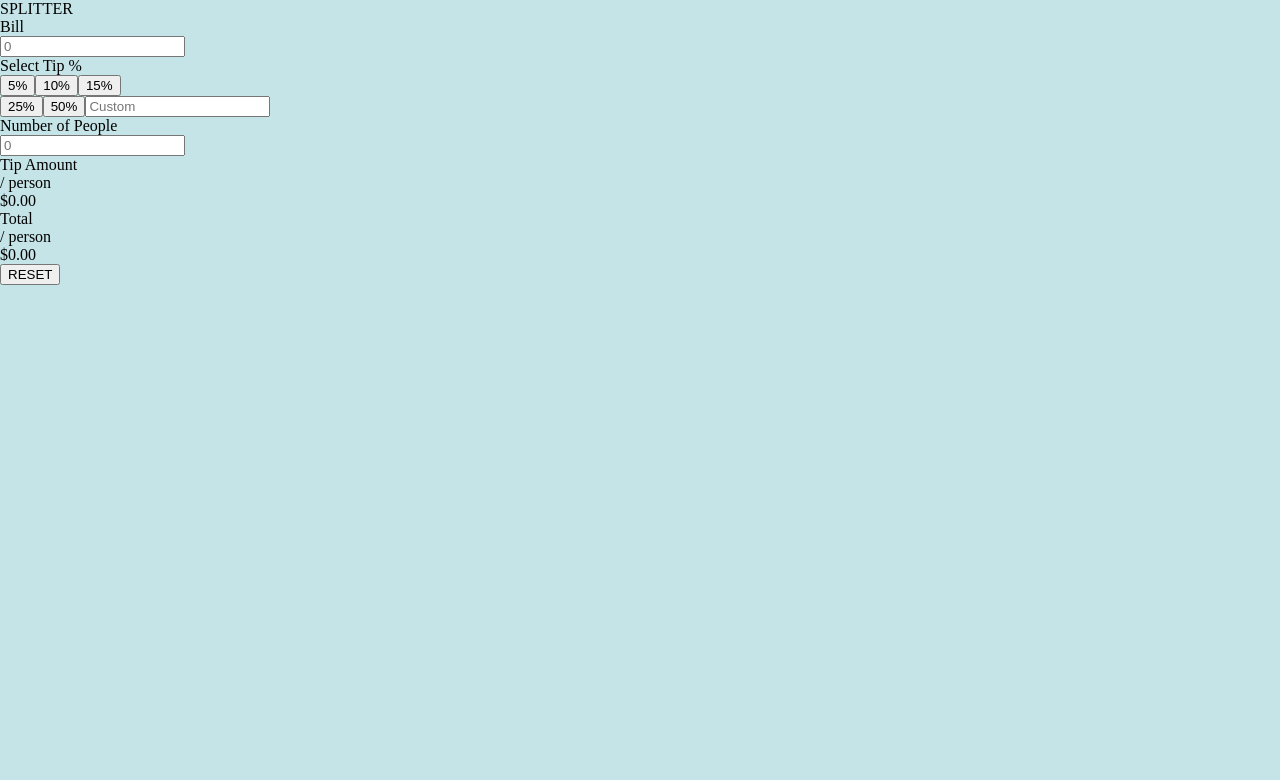
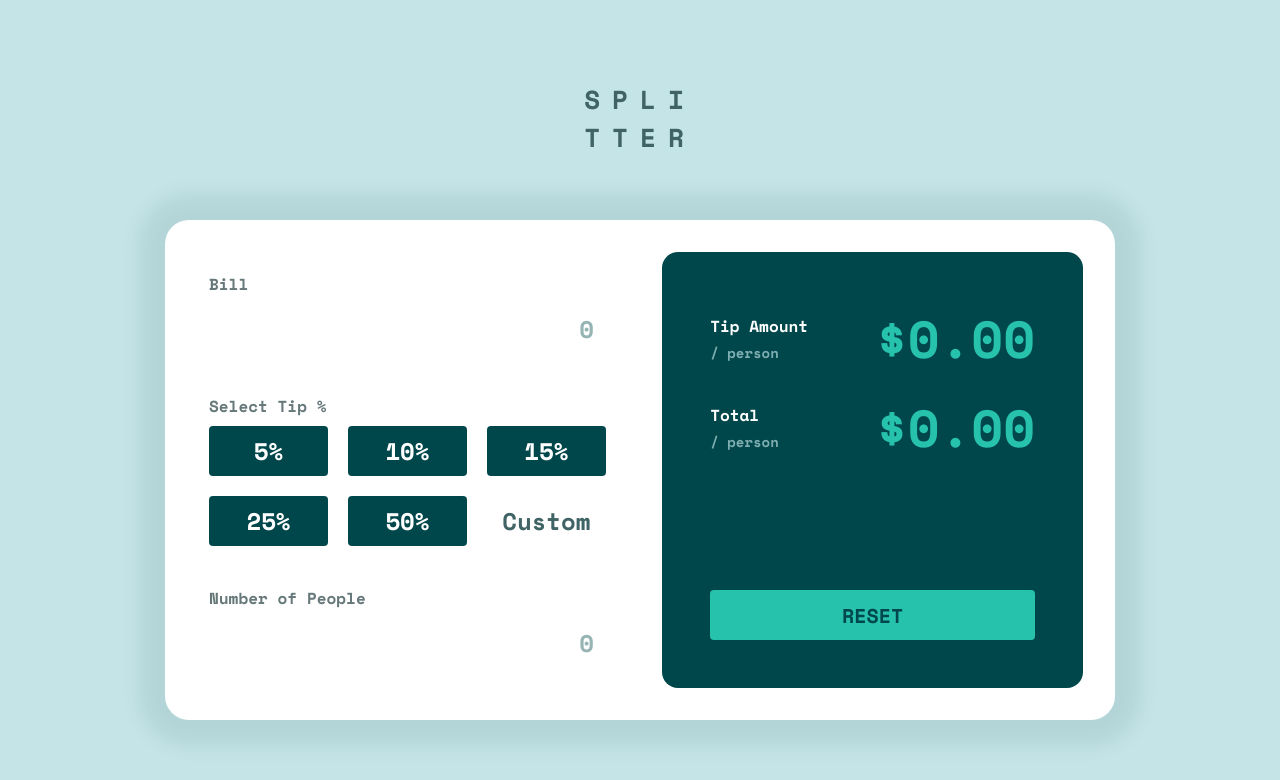
Before and after one commit to ayeyaiyai/splitter, a React (Vite) app: page / in a window 1280 px wide. Shown: the top 780 px of the page. Built offline with nearby package versions, Linux system fonts and the light colour scheme.

Commit message:
Set layout styling

```diff
--- a/src/App.css
+++ b/src/App.css
@@ -1,9 +1,170 @@
+@import url('https://fonts.googleapis.com/css2?family=Space+Mono:wght@700&display=swap');
+
 body {
   margin: 0;
 }
 
+button {
+  cursor: pointer;
+  transition: all 0.3s ease;
+}
+
+button:hover {
+  background-color: #9fe8df;
+}
+
+input {
+  text-align: end;
+}
+
+input, button {
+  border: none;
+  font-family: 'Space Mono', monospace;
+}
+
+input:focus {
+  outline: none !important;
+  border: 2px solid #59aa9d;
+  border-radius: 4px;
+}
+
 .splitter-container {
+  display: flex;
+  flex-direction: column;
+  justify-content: center;
+  align-items: center;
   height: 100vh;
   width: 100%;
   background-color: #c5e4e7;
+  font-family: 'Space Mono', monospace;
 }
+
+.splitter-title {
+  display: flex;
+  flex-direction: column;
+  color: #406365;
+  font-size: 26px;
+  letter-spacing: 12px;
+}
+
+.splitter-title-container {
+  margin-bottom: 64px;
+}
+
+.splitter-body {
+  display: flex;
+  justify-content: space-between;
+  align-items: center;
+  box-sizing: border-box;
+  padding: 32px;
+  background-color: white;
+  width: 950px;
+  height: 500px;
+  border-radius: 24px;
+  box-shadow: 0px 0px 20px 25px #00474b18;
+}
+
+.splitter-left {
+  box-sizing: border-box;
+  padding: 0px 12px;
+  display: flex;
+  flex-direction: column;
+  justify-content: space-around;
+  height: 100%;
+  width: 47.5%;
+}
+
+.section-label {
+  color: #66787a;
+  margin-bottom: 8px;
+}
+
+.splitter-input {
+  box-sizing: border-box;
+  padding: 0px 12px;
+  width: 100%;
+  height: 50px;
+  font-size: 24px;
+}
+
+.splitter-input::placeholder {
+  color: hsl(180, 16%, 65%);
+}
+
+.button-row {
+  display: flex;
+  justify-content: space-between;
+}
+
+.top-row {
+  margin-bottom: 20px;
+}
+
+.tip-button, .tip-input {
+  width: 30%;
+  height: 50px;
+  font-size: 24px;
+  border-radius: 4px;
+}
+
+.tip-button {
+  background-color: #00474b;
+  color: white;
+  border: none;
+}
+
+.tip-input {
+  box-sizing: border-box;
+  font-size: 24px;
+  padding: 0px 12px;
+}
+
+.tip-input::placeholder {
+  text-align: center;
+  color: #406365;
+}
+
+.splitter-right {
+  display: flex;
+  flex-direction: column;
+  justify-content: space-between;
+  box-sizing: border-box;
+  padding: 48px 48px;
+  height: 100%;
+  width: 47.5%;
+  background-color: #00474b;
+  border-radius: 16px;
+}
+
+.total-amount-container {
+  display: flex;
+  justify-content: space-between;
+  align-items: center;
+}
+
+.top-amount-row {
+  margin-bottom: 12px;
+}
+
+.right-title {
+  color: white;
+  margin-bottom: 4px;
+}
+
+.right-subtitle {
+  font-size: 14px;
+  color: #7eaeb1;
+}
+
+.total-amount-right {
+  color: #27c2ac;
+  font-size: 52px;
+}
+
+.reset-button {
+  height: 50px;
+  border-radius: 4px;
+  font-size: 20px;
+  background-color: #27c2ac;
+  color: #00474b;
+}
```
